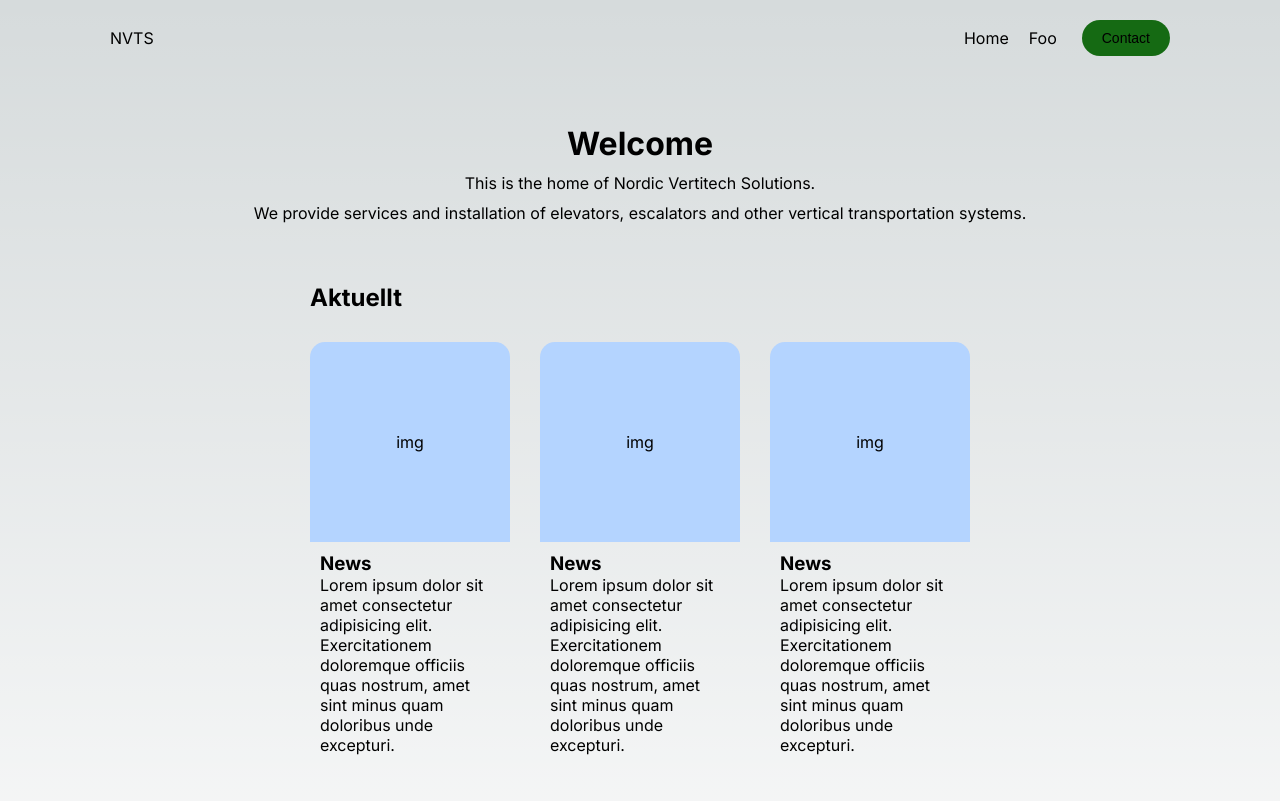
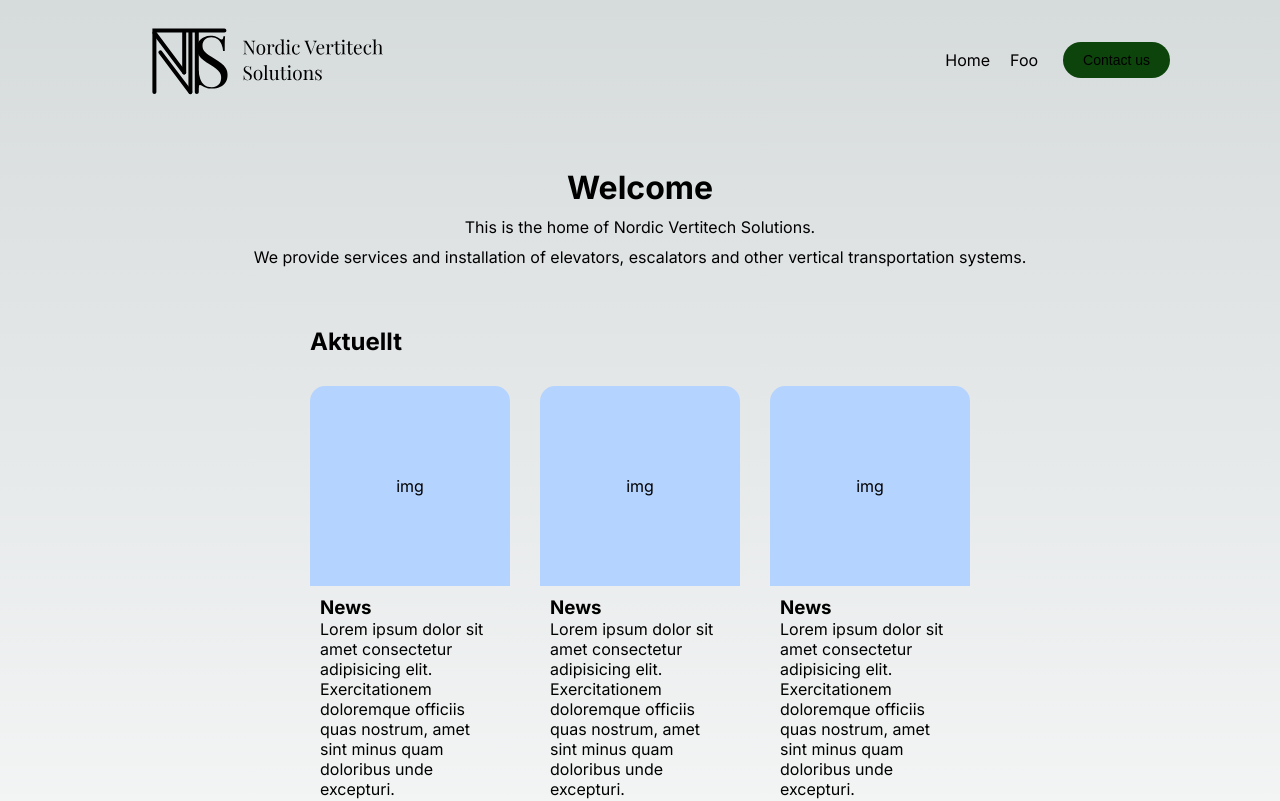
Before and after one commit to Erixun/nvts-v1, a Next.js app: page / in a window 1280 px wide. Shown: the top 801 px of the page. Built offline with nearby package versions, Linux system fonts and the light colour scheme.

Commit message:
implement logo

```diff
--- a/components/Header.tsx
+++ b/components/Header.tsx
@@ -3,11 +3,13 @@
 import { useSelectedLayoutSegment } from 'next/navigation';
 import styles from './Header.module.css';
 import Link from 'next/link';
+import Image from 'next/image';
 
 export default function Header() {
   return (
     <header className={styles.header}>
-      <div className={styles.logo}>NVTS</div>
+
+      <Image src="/logo_wide.svg" width={320} height={80} alt={'nvts logo'} />
       <nav
         style={{
           display: 'flex',
@@ -21,16 +23,9 @@ export default function Header() {
         ))}
       </nav>
       <button
-        style={{
-          paddingInline: 20,
-          paddingBlock: 10,
-          borderRadius: 25,
-          backgroundColor: '#156a13',
-          fontSize: 14,
-          border: 'none',
-        }}
+        className={styles.button}
       >
-        Contact
+        Contact us
       </button>
     </header>
   );
```
